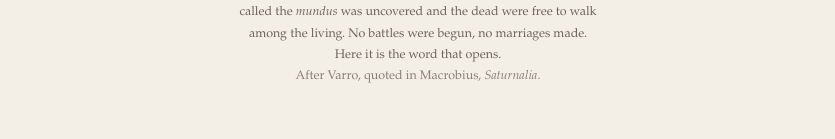
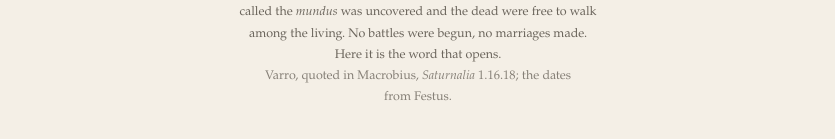
Before and after one commit to curtrode/dormant, a plain HTML site: page docs/index.html in a window 1280 px wide. Shown: the part 1249-1388 px from the top of the page, without its empty margins (222-1057 px from the left). Drawn offline with Linux system fonts and the light colour scheme.

Commit message:
Cite Macrobius 1.16.18 and Festus in the mundus patet note
Confirmed against the Latin text: Varro is quoted at Saturnalia
1.16.18; the three dates come from Festus.

Co-Authored-By: Claude Opus 5.5 <noreply@anthropic.com>

```diff
--- a/docs/index.html
+++ b/docs/index.html
@@ -178,7 +178,7 @@
     <p class="rite"><i lang="la">Mundus patet</i>, &ldquo;the world is open&rdquo;: the Romans&rsquo; phrase for three days a year
       (24&nbsp;August, 5&nbsp;October, 8&nbsp;November) when the pit called the <i lang="la">mundus</i> was uncovered and the dead
       were free to walk among the living. No battles were begun, no marriages made. Here it is the word that&nbsp;opens.
-      <span class="cite">After Varro, quoted in Macrobius, <i>Saturnalia</i>.</span></p>
+      <span class="cite">Varro, quoted in Macrobius, <i>Saturnalia</i> 1.16.18; the dates from Festus.</span></p>
   </footer>
 </div>
 
```
Also changed, not shown: docs/write.html (+1 -1 lines).
